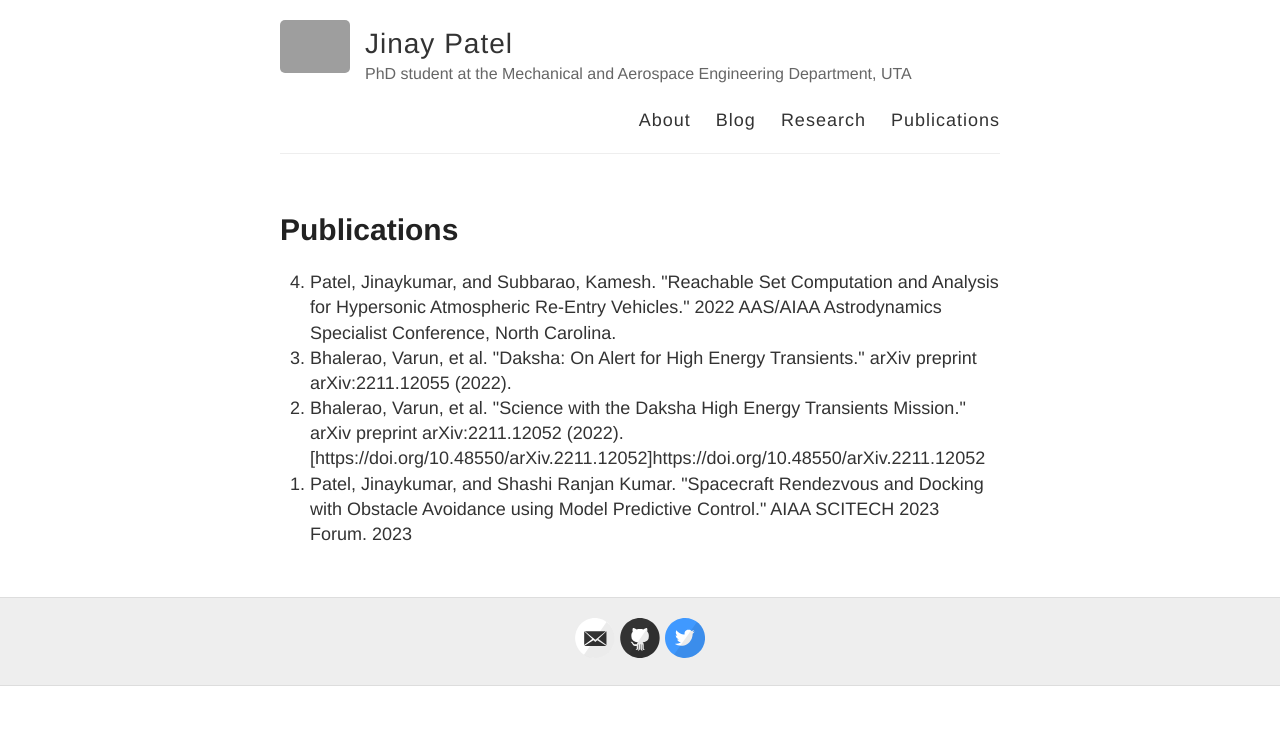
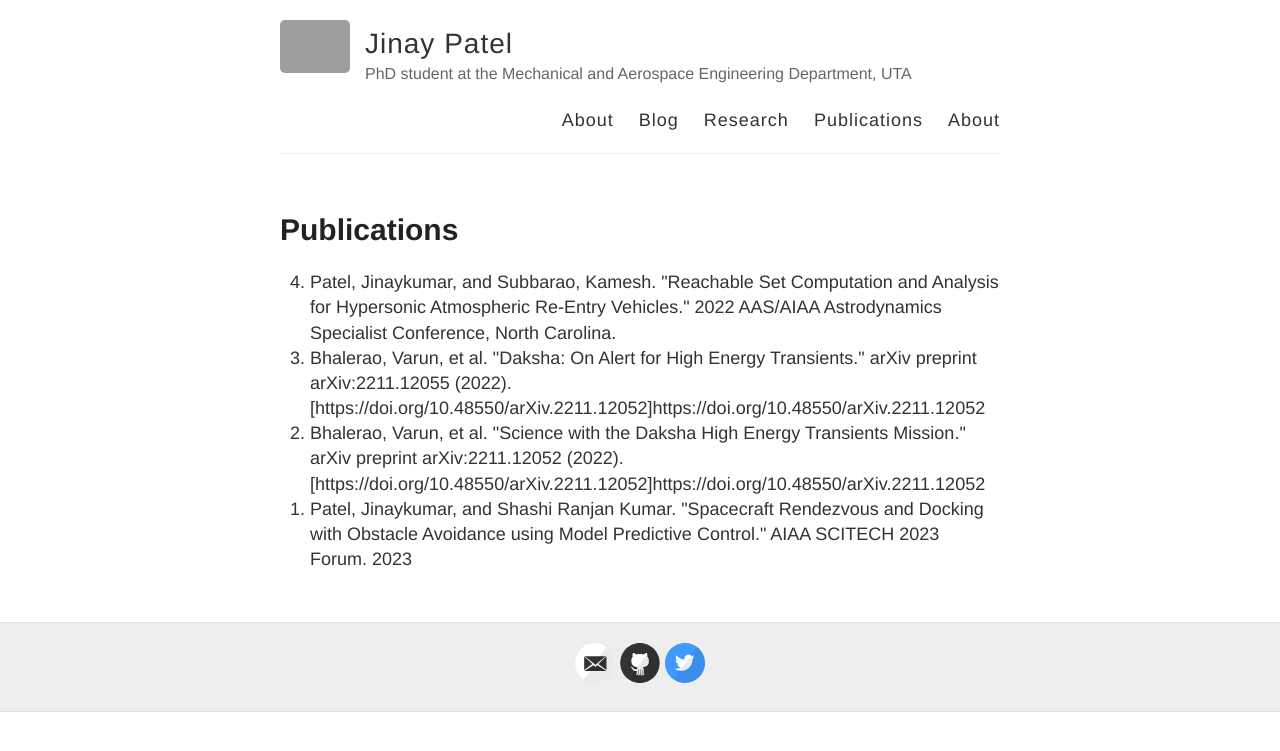
Before and after one commit to jinaynitinpatel/jinaynitinpatel.github.io, a Jekyll site: the page built from publications.md, in a window 1280 px wide. Shown: the top 751 px of the page. Built offline with Jekyll 4.4.1, drawn with Linux system fonts in a browser that asks for light colours; part of the change alters nothing that is shown; grey boxes are pictures that could not be loaded.

Commit message:
Added Publications

```diff
--- a/_layouts/default.html
+++ b/_layouts/default.html
@@ -31,6 +31,7 @@
             <a href="{{ site.baseurl }}/blog">Blog</a>
             <a href="{{ site.baseurl }}/research">Research</a>
             <a href="{{ site.baseurl }}/publications">Publications</a>
+            <a href="{{ site.baseurl }}/about">About</a>
           </nav>
         </header>
       </div>
--- a/publications.md
+++ b/publications.md
@@ -6,7 +6,7 @@ permalink: /publications/
 
 <ol reversed>
   <li>Patel, Jinaykumar, and Subbarao, Kamesh. "Reachable Set Computation and Analysis for Hypersonic Atmospheric Re-Entry Vehicles." 2022 AAS/AIAA Astrodynamics Specialist Conference, North Carolina.</li>
-  <li>Bhalerao, Varun, et al. "Daksha: On Alert for High Energy Transients." arXiv preprint arXiv:2211.12055 (2022).</li>
+  <li>Bhalerao, Varun, et al. "Daksha: On Alert for High Energy Transients." arXiv preprint arXiv:2211.12055 (2022).[https://doi.org/10.48550/arXiv.2211.12052]https://doi.org/10.48550/arXiv.2211.12052</li>
   <li>Bhalerao, Varun, et al. "Science with the Daksha High Energy Transients Mission." arXiv preprint arXiv:2211.12052 (2022).
 [https://doi.org/10.48550/arXiv.2211.12052]https://doi.org/10.48550/arXiv.2211.12052</li>
   <li>Patel, Jinaykumar, and Shashi Ranjan Kumar. "Spacecraft Rendezvous and Docking with Obstacle Avoidance using Model Predictive Control." AIAA SCITECH 2023 Forum. 2023</li>
```
